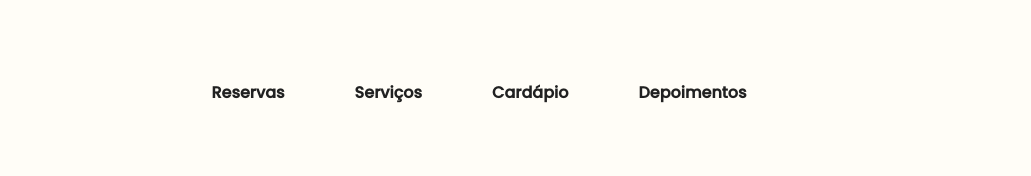
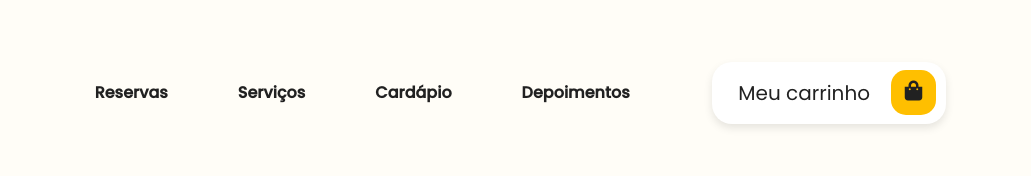
Before and after one commit to Vitornspb/Cardapio-virtual, a plain HTML site: page index.html in a window 1280 px wide. Shown: the full height of the page, 249-1280 px from the left. Drawn offline with Linux system fonts and the light colour scheme.

Commit message:
feat: Adiciona componente de botão com ícone destacado

```diff
--- a/css/style.css
+++ b/css/style.css
@@ -32,6 +32,33 @@ b {
 }
 
 .nav-link {
-    color: var(--color-black);
+    color: var(--color-black) !important;
     padding: 0 35px !important;
 }
+
+.btn-white {
+    background-color: var(--color-white);
+    color: var(--color-black) !important;
+    border-radius: 20px;
+    padding: 15px 25px;
+    font-size: 20px;
+    box-shadow: 0 4px 8px rgba(0, 0, 0, 0.1);
+}
+
+.btn-icon {
+    padding-right: 75px;
+}
+
+.btn-icon .icon {
+    display: inline-block;
+    color: var(--color-black);
+    background-color: var(--color-primary);
+    width: 45px;
+    height: 45px;
+    position: absolute;
+    right: 10px;
+    margin-top: -8px;
+    border-radius: 15px;
+    text-align: center;
+    padding-top: 6px;
+}
--- a/index.html
+++ b/index.html
@@ -36,6 +36,11 @@
                             <a class="nav-link" href="#depoimentos"><b>Depoimentos</b></a>
                         </li>
                     </ul>
+                    <a class="btn btn-white btn-icon">
+                        Meu carrinho <span class="icon">
+                            <i class="fa fa-shopping-bag"></i>
+                        </span>
+                    </a>
                 </div>
             </nav>
         </div>
```
